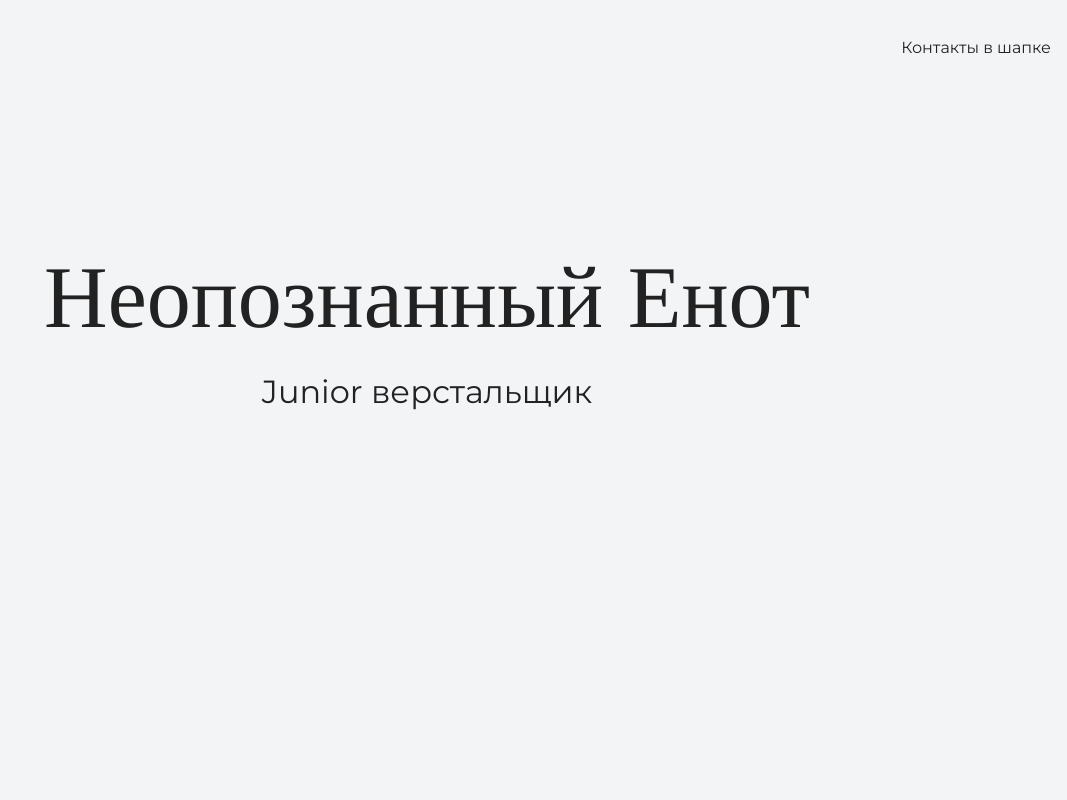
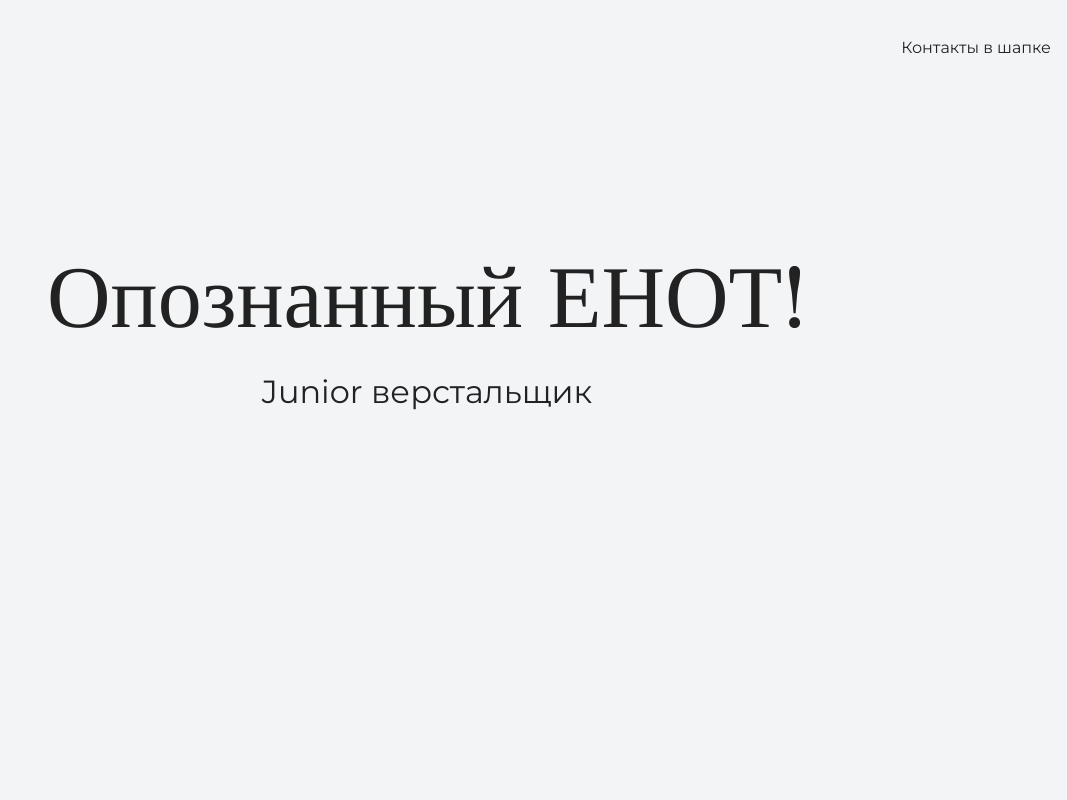
Before and after one commit to konstamtin/first-site, a plain HTML site: page index.html in a window 1280 px wide. Shown: the top 800 px of the page, without its empty margins (213-1280 px from the left). Drawn offline with nearby package versions, Linux system fonts and the light colour scheme.

Commit message:
Сменили Tittle

```diff
--- a/index.html
+++ b/index.html
@@ -16,7 +16,7 @@
 
     <section class="hero-image">
       <div class="container"><h1 class="heading">
-        Неопознанный Енот</h1>
+        Опознанный ЕНОТ! </h1>
       <p>Junior верстальщик</p>
     </div>
     </section>
```
